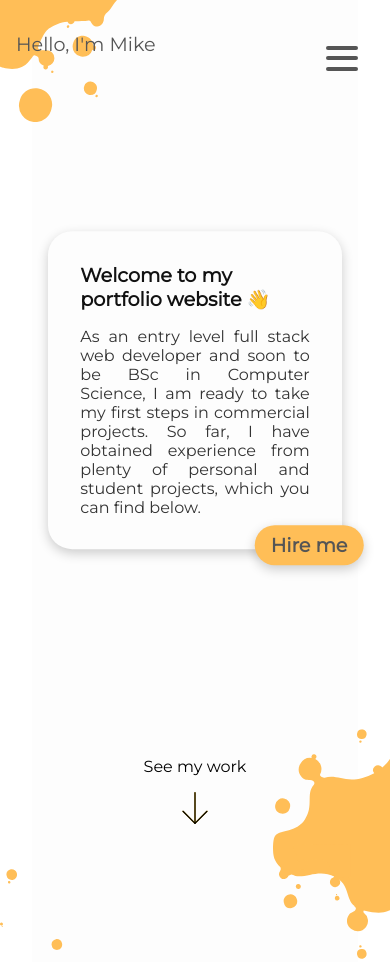
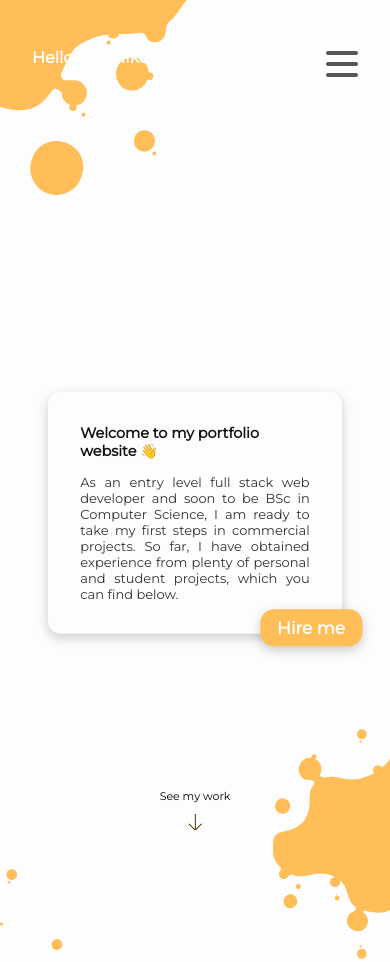
Before and after one commit to michalokrasa/Portfolio, a Gatsby site: page / in a window 390 px wide. Shown: the top 962 px of the page. Built offline with nearby package versions, Linux system fonts and the light colour scheme; Gatsby itself is replaced by a stand-in of ours.

Commit message:
Initial responsiveness added.

```diff
--- a/src/components/background.tsx
+++ b/src/components/background.tsx
@@ -17,8 +17,8 @@ const AboutLeftBlobStyled = styled(AboutLeftBlob)`
     position: absolute;
     top: 0px;
     left: 0px;
-    width: 30vw;
-    height: auto;
+    width: auto;
+    height: 50vw;
 `;
 
 const AboutRightBlobStyled = styled(AboutRightBlob)`
@@ -70,6 +70,7 @@ const Wrapper = styled.div`
     left: 0px;
     width: 100%;
     height: 400vh;
+    z-index: -1;
 `;
 
 const Background: React.FC = () => {
--- a/src/components/button.tsx
+++ b/src/components/button.tsx
@@ -1,20 +1,22 @@
 import styled from "styled-components";
 
 const Button = styled.button`
-    font-size: 1.2rem;
     font-family: "Montserrat";
-    background-color: ${(props) => props.theme.palette.primary};
-    color: ${(props) => props.theme.palette.fontSecondary};
+    /* color: ${({ theme }) => theme.palette.fontSecondary}; */
+    color: #fff;
+    background-color: ${({ theme }) => theme.palette.primary};
     border: none;
-    padding: 0.5rem 1rem;
-    border-radius: ${(props) => props.theme.borderRadius};
+    padding: 0.5em 1em;
+    border-radius: ${({ theme }) => theme.borderRadius};
     transition: background-color 0.5s;
     cursor: pointer;
-    font-weight: bold;
-    box-shadow: ${(props) => props.theme.shadow};
+    box-shadow: ${({ theme }) => theme.shadow};
+
+    font-size: 1.063rem;
+    font-weight: ${({ theme }) => theme.weights.semiBold};
 
     &:hover {
-        background-color: ${(props) => props.theme.palette.secondary};
+        background-color: ${({ theme }) => theme.palette.secondary};
         transform: scale(1.1);
         transition: background-color 0.5s;
         transition: transform 0.5s;
@@ -28,6 +30,11 @@ const Button = styled.button`
         transform: scale(1);
         transition: transform 0.1s;
     }
+
+    @media (min-width: ${({ theme }) => theme.breakpoints.lg}) {
+        font-size: 1.75rem;
+        font-weight: ${({ theme }) => theme.weights.extraBold};
+    }
 `;
 
 export default Button;
--- a/src/components/header.tsx
+++ b/src/components/header.tsx
@@ -4,19 +4,27 @@ import styled from "styled-components";
 const NavBar = styled.header`
     width: 100%;
     display: flex;
-    padding: 2rem 1rem;
-    z-index: 1;
-    position: fixed;
+    padding: 3rem 2rem;
+    z-index: 20;
 `;
 
 const Title = styled.p`
     flex-grow: 1;
-    font-size: 1.2rem;
-    color: ${(props) => props.theme.palette.fontSecondary};
+    /* color: ${({ theme }) => theme.palette.fontSecondary}; */
+    color: #fff;
+
+    font-size: 1rem;
+    font-weight: ${({ theme }) => theme.weights.bold};
+
+    @media (min-width: ${({ theme }) => theme.breakpoints.lg}) {
+        font-size: 2.188rem;
+        font-weight: ${({ theme }) => theme.weights.extraBold};
+    }
 `;
 
 const Nav = styled.nav`
     display: none;
+    align-items: center;
 
     @media (min-width: ${(props) => props.theme.breakpoints.lg}) {
         display: flex;
@@ -37,12 +45,12 @@ const Header: React.FC = () => {
     return (
         <NavBar>
             <Title>Hello, I'm Mike</Title>
-            {/* <Nav>
+            <Nav>
                 <Link href="#introduction">About me</Link>
                 <Link href="#projects">Projects</Link>
                 <Link href="#skills">Skills</Link>
                 <Link href="#contact">Contact</Link>
-            </Nav> */}
+            </Nav>
         </NavBar>
     );
 };
--- a/src/components/mainContainer.tsx
+++ b/src/components/mainContainer.tsx
@@ -2,9 +2,9 @@ import styled from "styled-components";
 
 const MainContainer = styled.main`
     margin: 0 1rem;
-    background-color: ${(props) => props.theme.palette.background};
     display: flex;
     flex-direction: column;
+    z-index: 10;
 
 
     @media (min-width: ${(props) => props.theme.breakpoints.sm}) {
--- a/src/components/navigation/burger.tsx
+++ b/src/components/navigation/burger.tsx
@@ -4,7 +4,7 @@ import styled from "styled-components";
 export const StyledBurger = styled.button<{ open: boolean }>`
     position: fixed;
     z-index: 1002;
-    top: 5%;
+    top: 3rem;
     right: 2rem;
     display: flex;
     flex-direction: column;
--- a/src/components/nextSection.tsx
+++ b/src/components/nextSection.tsx
@@ -19,15 +19,17 @@ const Wrapper = styled.div`
     flex-direction: column;
     width: 160px;
     align-items: center;
+
+    font-size: 0.6875rem;
+
+    @media (min-width: ${({ theme }) => theme.breakpoints.lg}) {
+        font-size: 1.5rem;
+    }
 `;
 
 const StyledArrow = styled(Arrow)`
-    height: 32px;
-    margin: 1rem;
-`;
-
-const Description = styled.p`
-    font-size: 1.25rem;
+    height: 1.5em;
+    margin: 1em;
 `;
 
 const NextSection: React.FC<Props> = ({ link, text }) => {
--- a/src/components/section.tsx
+++ b/src/components/section.tsx
@@ -9,8 +9,6 @@ const Wrapper = styled.section`
     flex-direction: column;
     justify-content: center;
     align-items: center;
-
-    z-index: 100;
 `;
 
 interface SectionProps {
--- a/src/components/text.tsx
+++ b/src/components/text.tsx
@@ -1,16 +1,17 @@
 import styled from "styled-components";
 
 const Text = styled.p`
-    color: ${(props) => props.theme.palette.fontRegular};
+    color: ${({theme}) => theme.palette.fontRegular};
     text-align: justify;
+    font-size: 0.8125rem;
 
-    /* @media (min-width: ${(props) => props.theme.breakpoints.md}) {
+    @media (min-width: ${({theme}) => theme.breakpoints.md}) {
 
     }
 
-    @media (min-width: ${(props) => props.theme.breakpoints.lg}) {
+    @media (min-width: ${({theme}) => theme.breakpoints.lg}) {
         font-size: 1.625rem;
-    } */
+    }
 `;
 
 export default Text;
--- a/src/components/textHeader.tsx
+++ b/src/components/textHeader.tsx
@@ -1,10 +1,13 @@
 import styled from "styled-components";
 
 const HeaderText = styled.h2`
-    margin-bottom: 1rem;
+    margin-bottom: 1em;
     color: ${props=>props.theme.palette.fontTitle};
+    font-size: 0.9rem;
 
-    font-size: 1.2rem;
+    @media (min-width: ${({theme})=>theme.breakpoints.lg}){
+        font-size: 1.8rem;
+    }
 `;
 
 export default HeaderText;
--- a/src/pages/index.tsx
+++ b/src/pages/index.tsx
@@ -22,6 +22,7 @@ const GlobalStyle = createGlobalStyle`
     }
     body {
         font-family: 'Montserrat';
+        background-color: #FDFDFD;
     }
 `;
 
--- a/src/themes/light.tsx
+++ b/src/themes/light.tsx
@@ -14,8 +14,16 @@ const lightTheme: Theme = {
         md: "768px",
         lg: "1024px",
     },
-    borderRadius: "24px",
+    borderRadius: "0.8em",
     shadow: "0 4px 12px 0 rgba(0, 0, 0, 0.2)",
+    weights: {
+        light: 300,
+        regular: 400,
+        medium: 500,
+        semiBold: 600,
+        bold: 700,
+        extraBold: 800,
+    },
 };
 
 export default lightTheme;
```
Also changed, not shown: src/themes/types.tsx (+10 -0 lines).
